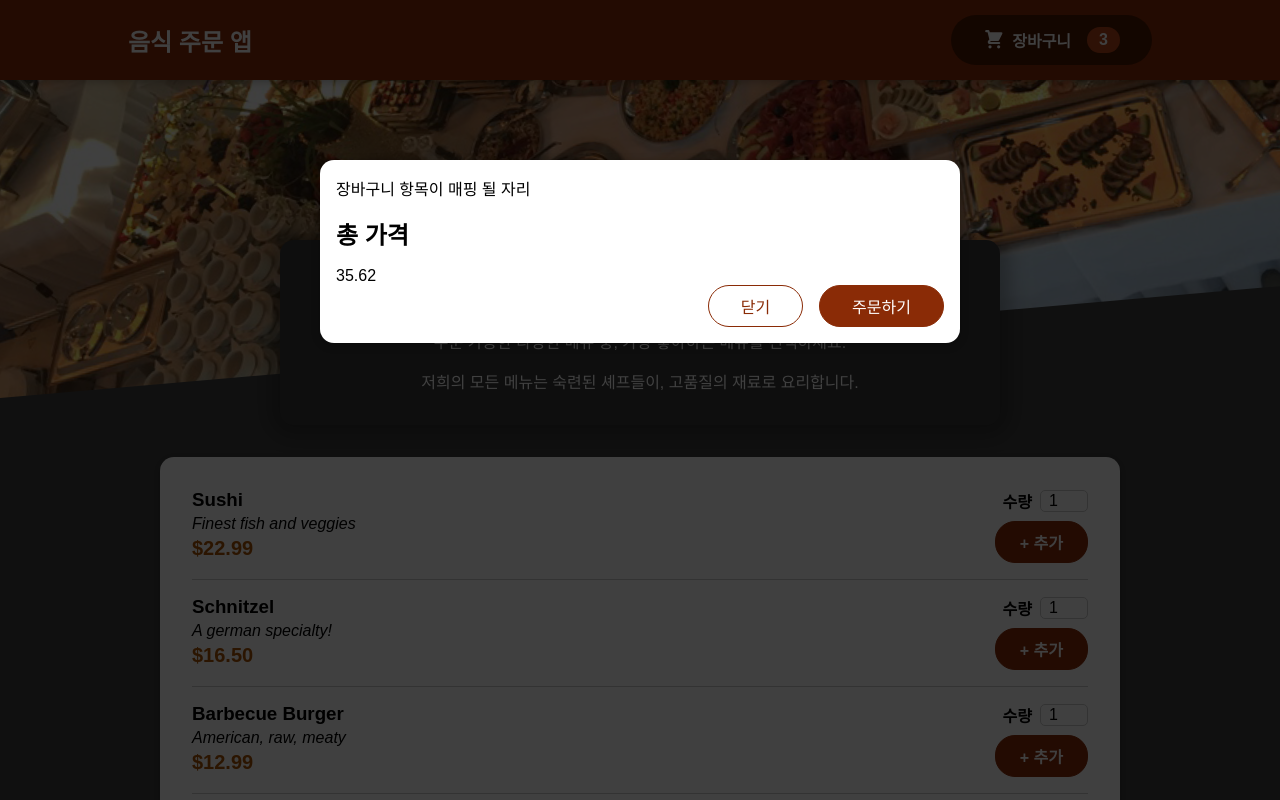
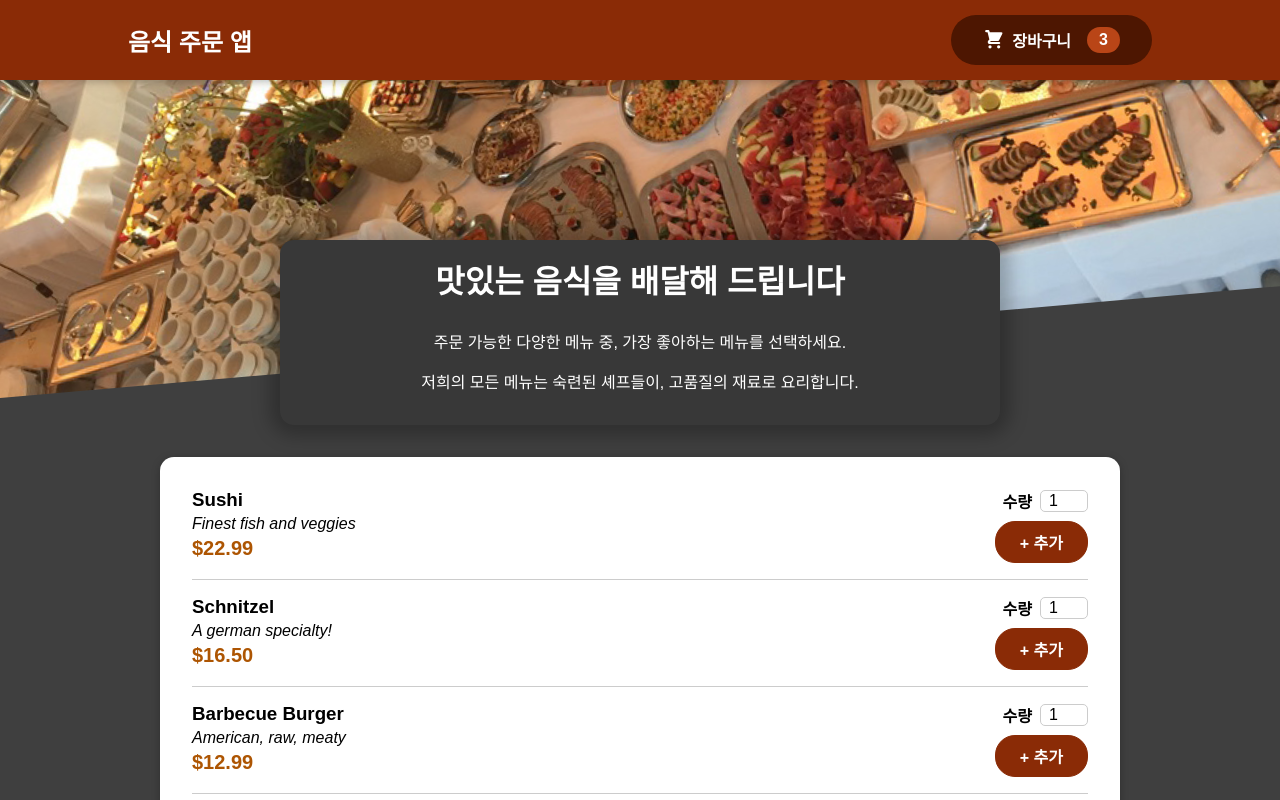
Before and after one commit to Everylisy/complete-react-basics, a React (Create React App) app in the folder food-order-app/: page / in a window 1280 px wide. Shown: the top 800 px of the page. Built offline with nearby package versions, Linux system fonts and the light colour scheme; a web font is replaced by a local one.

Commit message:
feat: 장바구니 Modal을 열고 닫는 기능 추가

```diff
--- a/food-order-app/src/App.js
+++ b/food-order-app/src/App.js
@@ -1,14 +1,24 @@
-import React from 'react';
+import React, { useState } from 'react';
 import Cart from './Card/Cart';
 
 import Header from './Layout/Header';
 import Meals from './Meals/Meals';
 
 function App() {
+  const [isCartShown, setIsCartShown] = useState(false);
+
+  const showCartHandler = () => {
+    setIsCartShown(true);
+  };
+
+  const hideCartHandler = () => {
+    setIsCartShown(false);
+  };
+
   return (
     <>
-      <Cart />
-      <Header>Let's get started!</Header>
+      {isCartShown && <Cart onHideCart={hideCartHandler} />}
+      <Header onShowCart={showCartHandler}>Let's get started!</Header>
       <main>
         <Meals />
       </main>
--- a/food-order-app/src/Card/Cart.js
+++ b/food-order-app/src/Card/Cart.js
@@ -3,16 +3,18 @@ import React from 'react';
 import styles from './Cart.module.css';
 import Modal from '../UI/Modal';
 
-const Cart = () => {
+const Cart = ({ onHideCart }) => {
   return (
-    <Modal>
+    <Modal onHideCart={onHideCart}>
       장바구니 항목이 매핑 될 자리
       <div>
         <span className={styles.total}>총 가격</span>
         <span>35.62</span>
       </div>
       <div className={styles.actions}>
-        <button className={styles['button--alt']}>닫기</button>
+        <button className={styles['button--alt']} onClick={onHideCart}>
+          닫기
+        </button>
         <button className={styles.button}>주문하기</button>
       </div>
     </Modal>
--- a/food-order-app/src/Layout/Header.js
+++ b/food-order-app/src/Layout/Header.js
@@ -4,12 +4,12 @@ import styles from './Header.module.css';
 import mealsImg from '../assets/meals.jpg';
 import HeaderCartButton from './HeaderCartButton';
 
-const Header = () => {
+const Header = ({ onShowCart }) => {
   return (
     <>
       <header className={styles.header}>
         <h2>음식 주문 앱</h2>
-        <HeaderCartButton />
+        <HeaderCartButton onShowCart={onShowCart} />
       </header>
       <div className={styles['main-image']}>
         <img src={mealsImg} alt="음식 이미지" />
--- a/food-order-app/src/Layout/HeaderCartButton.js
+++ b/food-order-app/src/Layout/HeaderCartButton.js
@@ -3,9 +3,9 @@ import React from 'react';
 import CardIcon from './CartIcon';
 import styles from './HeaderCartButton.module.css';
 
-const HeaderCartButton = () => {
+const HeaderCartButton = ({ onShowCart }) => {
   return (
-    <button className={styles.button}>
+    <button className={styles.button} onClick={onShowCart}>
       <span className={styles.icon}>
         <CardIcon />
       </span>
--- a/food-order-app/src/UI/Modal.js
+++ b/food-order-app/src/UI/Modal.js
@@ -3,8 +3,8 @@ import ReactDOM from 'react-dom';
 
 import styles from './Modal.module.css';
 
-const BackDrop = () => {
-  return <div className={styles.backdrop} />;
+const BackDrop = (props) => {
+  return <div className={styles.backdrop} onClick={props.onHideCart} />;
 };
 
 const ModalOverLay = (props) => {
@@ -20,7 +20,10 @@ const potalElement = document.getElementById('overlays');
 const Modal = (props) => {
   return (
     <>
-      {ReactDOM.createPortal(<BackDrop />, potalElement)}
+      {ReactDOM.createPortal(
+        <BackDrop onHideCart={props.onHideCart} />,
+        potalElement
+      )}
       {ReactDOM.createPortal(
         <ModalOverLay>{props.children}</ModalOverLay>,
         potalElement
```
